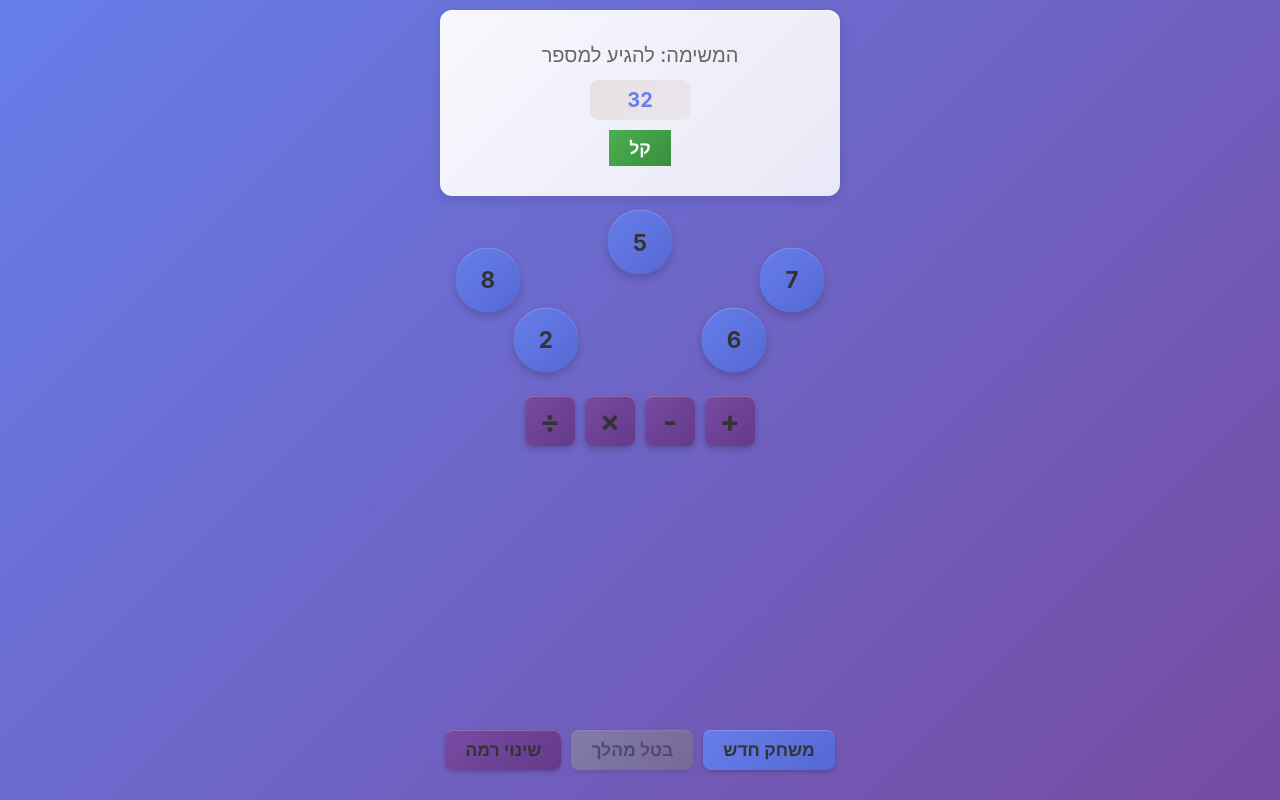
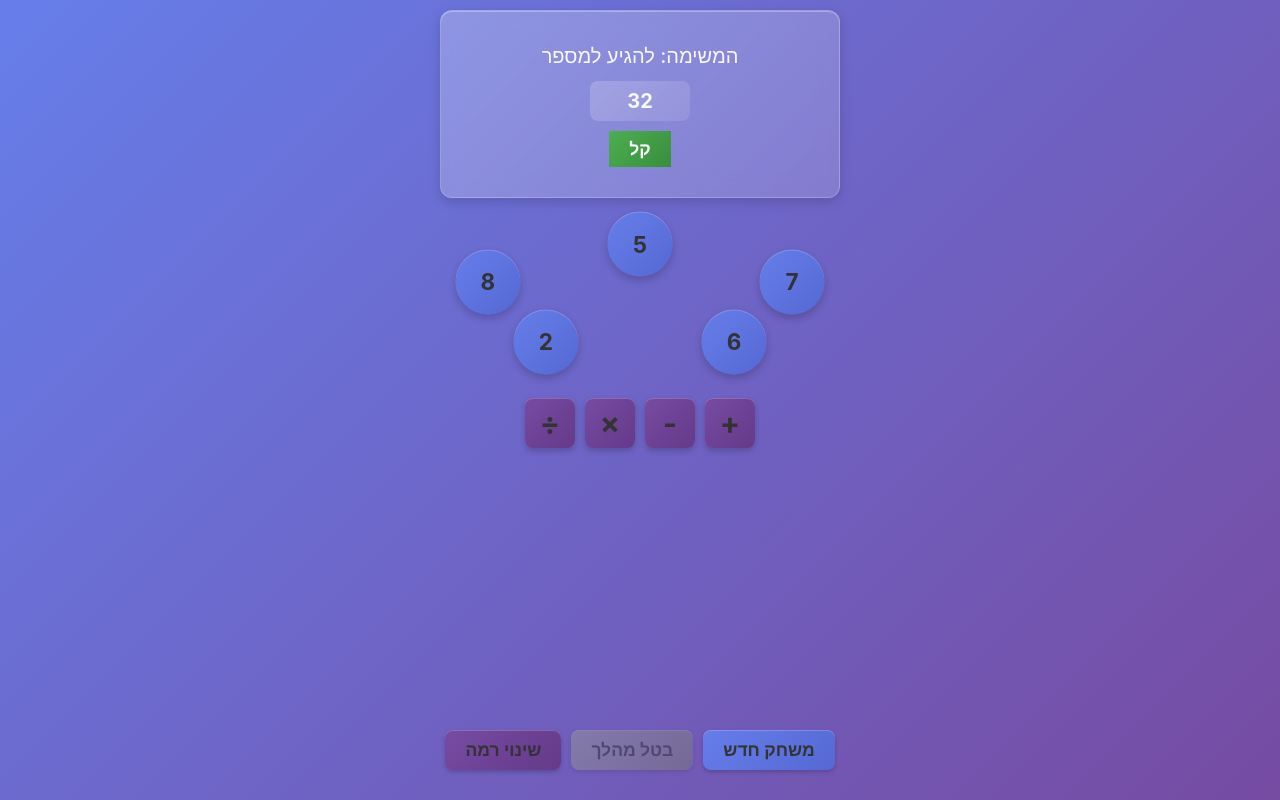
Before and after one commit to zmbq/ptorzot, a Svelte app in the folder PWA/: page / in a window 1280 px wide. Built offline with nearby package versions, Linux system fonts and the light colour scheme.

Commit message:
Improve colors

```diff
--- a/PWA/src/components/HistoryDisplay.svelte
+++ b/PWA/src/components/HistoryDisplay.svelte
@@ -54,9 +54,13 @@
 <style>
   .history-display {
     /* Layout */
-    background: white;
+    background: linear-gradient(135deg, rgba(255, 255, 255, 0.25) 0%, rgba(255, 255, 255, 0.15) 100%);
+    backdrop-filter: blur(10px);
     border-radius: var(--border-radius-lg);
-    box-shadow: 0 2px 8px rgba(0, 0, 0, 0.1);
+    box-shadow:
+      0 4px 12px rgba(0, 0, 0, 0.15),
+      inset 0 1px 0 rgba(255, 255, 255, 0.3);
+    border: 1px solid rgba(255, 255, 255, 0.2);
     padding: var(--spacing-sm);
 
     /* Let it grow to fit content, up to max */
@@ -74,14 +78,14 @@
     font-family: var(--font-family);
     font-size: var(--font-size-sm);
     font-weight: 600;
-    color: var(--color-text-secondary);
+    color: rgba(255, 255, 255, 0.95);
     margin: 0 0 var(--spacing-xs) 0;
     text-align: center;
     direction: rtl;
 
     /* Border */
     padding-bottom: var(--spacing-xs);
-    border-bottom: 1px solid #e0e0e0;
+    border-bottom: 1px solid rgba(255, 255, 255, 0.2);
 
     /* Don't shrink */
     flex-shrink: 0;
@@ -104,7 +108,7 @@
     gap: var(--spacing-xs);
     padding: 4px var(--spacing-xs);
     border-radius: var(--border-radius-sm);
-    background: #f5f5f5;
+    background: rgba(255, 255, 255, 0.15);
     transition: background 0.2s ease;
     direction: rtl;
 
@@ -114,7 +118,7 @@
   }
 
   .history-item:hover {
-    background: #eeeeee;
+    background: rgba(255, 255, 255, 0.25);
   }
 
   .play-number {
@@ -124,13 +128,13 @@
 
     /* Typography */
     font-weight: 600;
-    color: var(--color-text-secondary);
+    color: rgba(255, 255, 255, 0.8);
   }
 
   .play-formula {
     /* Typography */
     font-family: 'Courier New', monospace;
-    color: var(--color-text-primary);
+    color: rgba(255, 255, 255, 0.95);
     flex: 1;
     direction: ltr;
     text-align: left;
--- a/PWA/src/components/TargetDisplay.svelte
+++ b/PWA/src/components/TargetDisplay.svelte
@@ -38,12 +38,14 @@
     gap: var(--spacing-sm);
     padding: var(--spacing-lg);
 
-    /* Styling */
-    background: linear-gradient(135deg, rgba(255, 255, 255, 0.95) 0%, rgba(255, 255, 255, 0.85) 100%);
+    /* Styling - purple-tinted semi-transparent background */
+    background: linear-gradient(135deg, rgba(255, 255, 255, 0.25) 0%, rgba(255, 255, 255, 0.15) 100%);
+    backdrop-filter: blur(10px);
     border-radius: var(--border-radius-lg);
     box-shadow:
-      0 4px 12px rgba(0, 0, 0, 0.1),
-      inset 0 1px 0 rgba(255, 255, 255, 0.5);
+      0 4px 12px rgba(0, 0, 0, 0.15),
+      inset 0 1px 0 rgba(255, 255, 255, 0.3);
+    border: 1px solid rgba(255, 255, 255, 0.2);
 
     /* Responsive width */
     width: 100%;
@@ -56,7 +58,7 @@
     font-family: var(--font-family);
     font-size: var(--font-size-md);
     font-weight: 500;
-    color: var(--color-text-secondary);
+    color: rgba(255, 255, 255, 0.95);
     text-align: center;
 
     /* RTL support */
@@ -68,13 +70,13 @@
     font-family: var(--font-family);
     font-size: var(--font-size-xxxl);
     font-weight: 700;
-    color: var(--color-primary);
+    color: rgba(255, 255, 255, 0.95);
     text-align: center;
     line-height: 1;
 
     /* Styling */
     padding: var(--spacing-sm) var(--spacing-lg);
-    background: linear-gradient(135deg, rgba(139, 69, 19, 0.1) 0%, rgba(139, 69, 19, 0.05) 100%);
+    background: linear-gradient(135deg, rgba(255, 255, 255, 0.2) 0%, rgba(255, 255, 255, 0.1) 100%);
     border-radius: var(--border-radius-md);
     min-width: 100px;
   }
```
